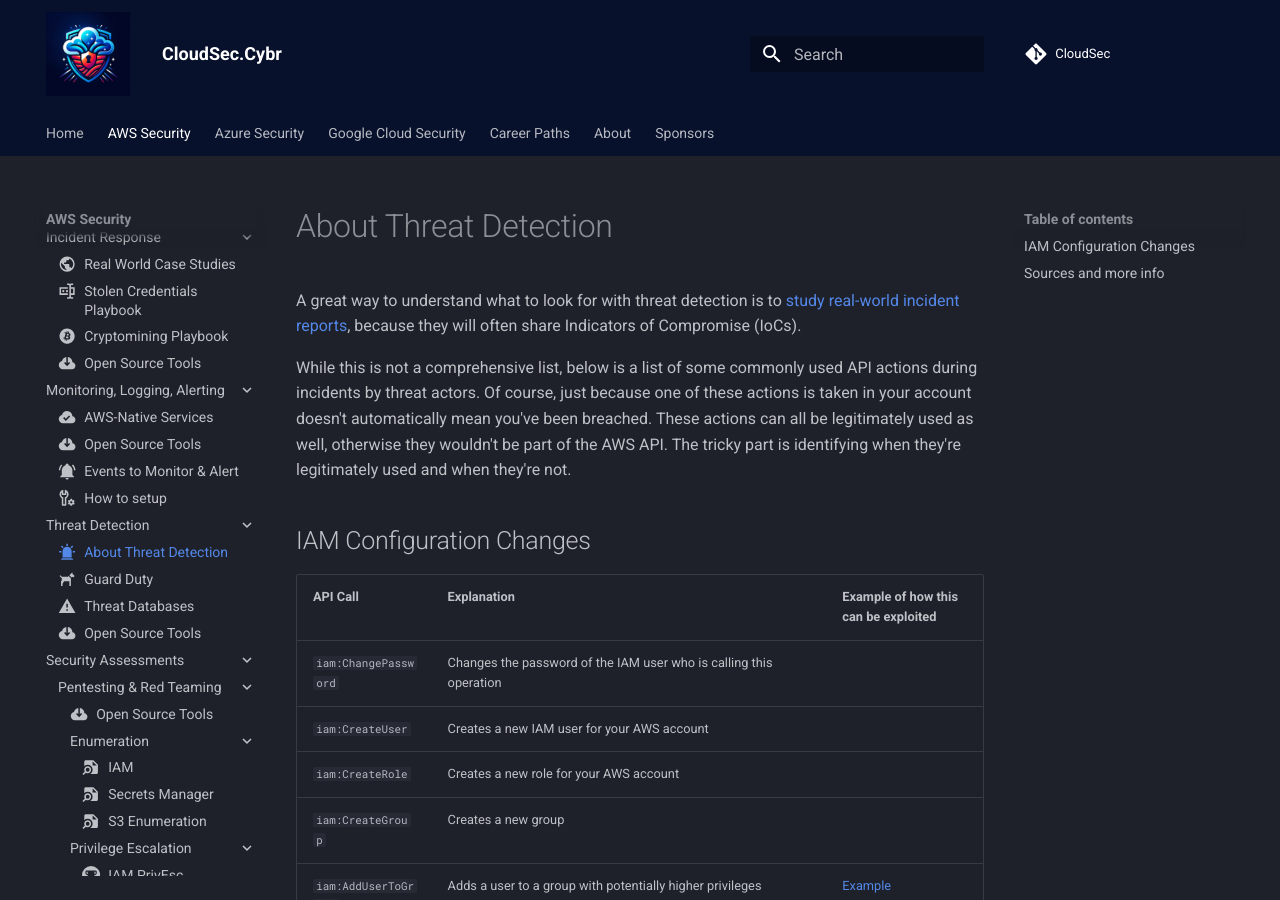
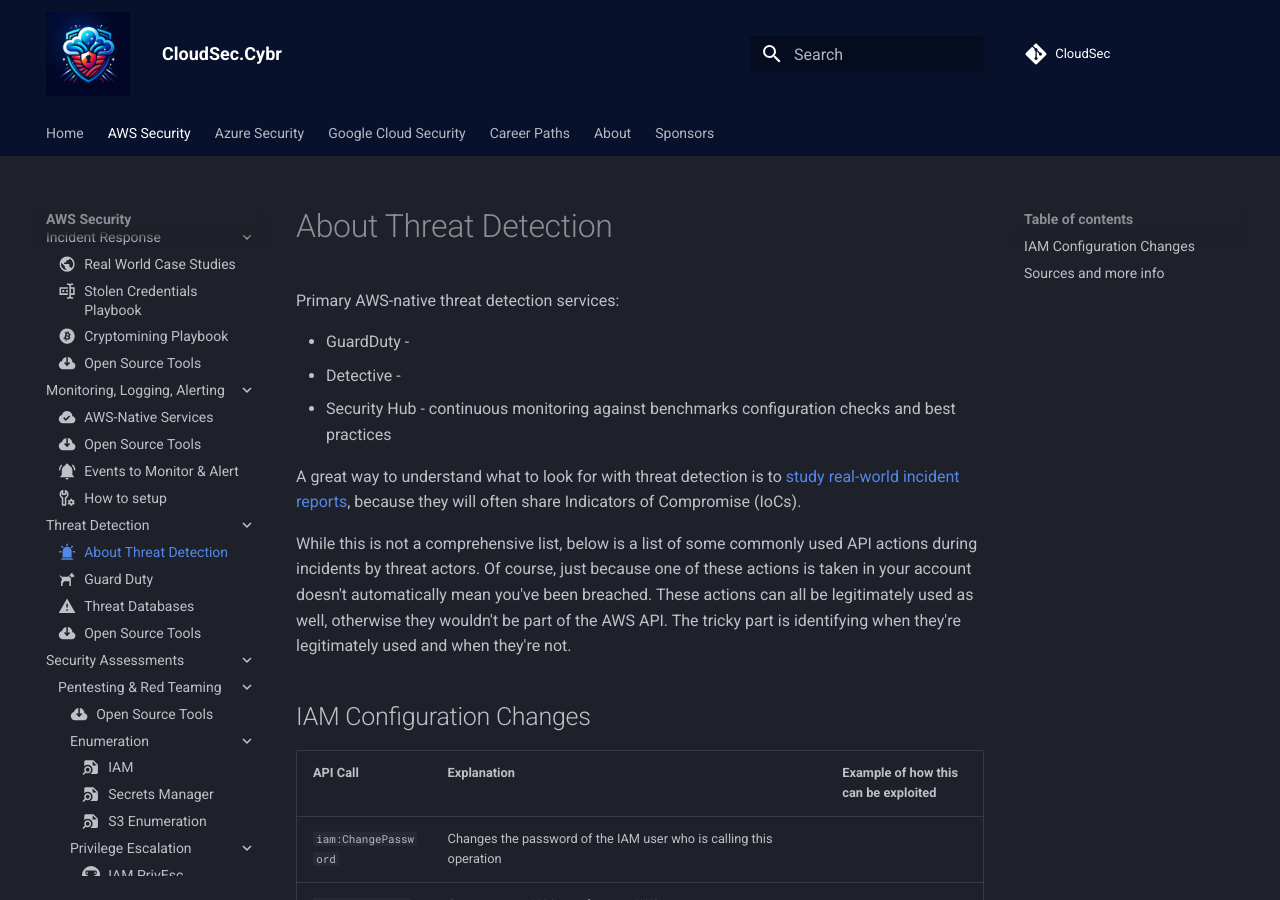
Before and after one commit to Cybr-Inc/CloudSec, an MkDocs documentation site: the page built from docs/aws/threat-detection/threat-detection.md, in a window 1280 px wide and 900 px high. Built offline with MkDocs 1.6.1 and Material for MkDocs 9.7.7, drawn with Linux system fonts in a browser that asks for light colours; comment, search, counter and statistics services are not loaded.

Commit message:
adding more to threat detection

```diff
--- a/docs/aws/threat-detection/threat-detection.md
+++ b/docs/aws/threat-detection/threat-detection.md
@@ -1,6 +1,12 @@
 ---
 icon: material/alarm-light
 ---
+
+Primary AWS-native threat detection services:
+
+- GuardDuty -
+- Detective -
+- Security Hub - continuous monitoring against benchmarks configuration checks and best practices
 
 A great way to understand what to look for with threat detection is to [study real-world incident reports](/aws/incident-response/real-world-case-studies/), because they will often share Indicators of Compromise (IoCs).
 
```
